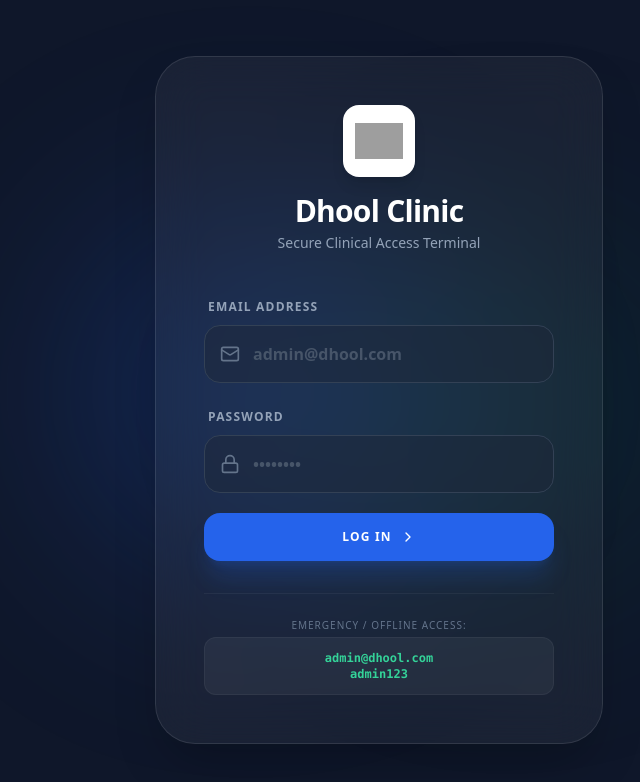
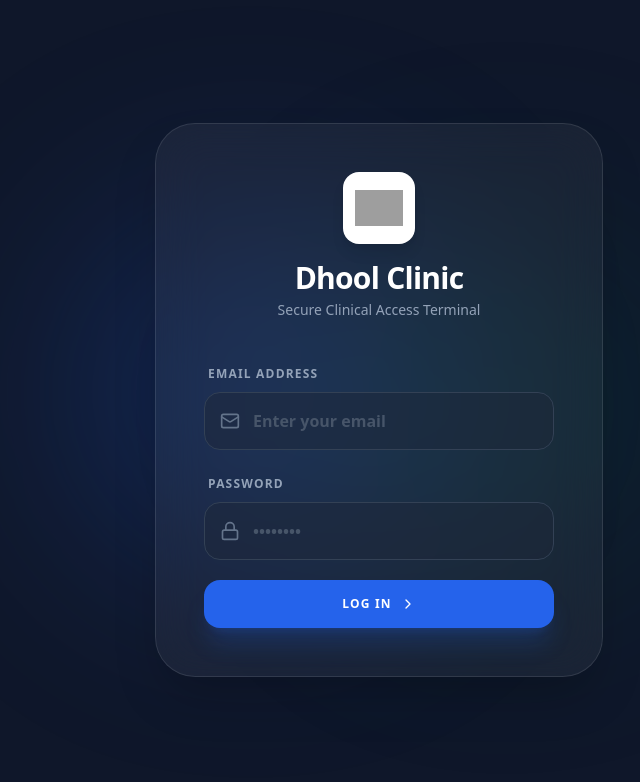
Before and after one commit to omarionadde/DHOOL-DENTAL-, a React (Vite) app: page / in a window 1280 px wide. Shown: the top 782 px of the page, without its empty margins (261-901 px from the left). Built offline with nearby package versions, Linux system fonts and the light colour scheme; no server answers; the database is empty; grey boxes are pictures that could not be loaded.

Commit message:
refactor: Improve login form placeholder and remove hardcoded credentials
Updates the email input placeholder to be more generic. Removes the emergency/offline access credentials from the UI as they are sensitive and should not be exposed directly.

```diff
--- a/views/LoginView.tsx
+++ b/views/LoginView.tsx
@@ -81,7 +81,7 @@ const LoginView: React.FC<Props> = ({ onLogin }) => {
                 value={email}
                 onChange={e => setEmail(e.target.value)}
                 className="w-full bg-slate-800/50 border border-slate-700 text-white rounded-2xl pl-12 pr-4 py-4 outline-none focus:border-blue-500 focus:bg-slate-800 transition-all font-bold placeholder:text-slate-600"
-                placeholder="admin@dhool.com"
+                placeholder="Enter your email"
               />
               <Mail className="absolute left-4 top-1/2 -translate-y-1/2 w-5 h-5 text-slate-500" />
             </div>
@@ -111,16 +111,6 @@ const LoginView: React.FC<Props> = ({ onLogin }) => {
             {!isLoading && <ChevronRight className="w-4 h-4" />}
           </button>
         </form>
-
-        <div className="mt-8 text-center border-t border-white/5 pt-6">
-          <p className="text-slate-500 text-[10px] uppercase tracking-widest mb-1">
-            Emergency / Offline Access:
-          </p>
-          <div className="bg-white/5 p-3 rounded-xl border border-white/5 inline-block w-full">
-            <p className="text-emerald-400 text-xs font-mono font-bold">admin@dhool.com</p>
-            <p className="text-emerald-400 text-xs font-mono font-bold">admin123</p>
-          </div>
-        </div>
       </div>
     </div>
   );
```
